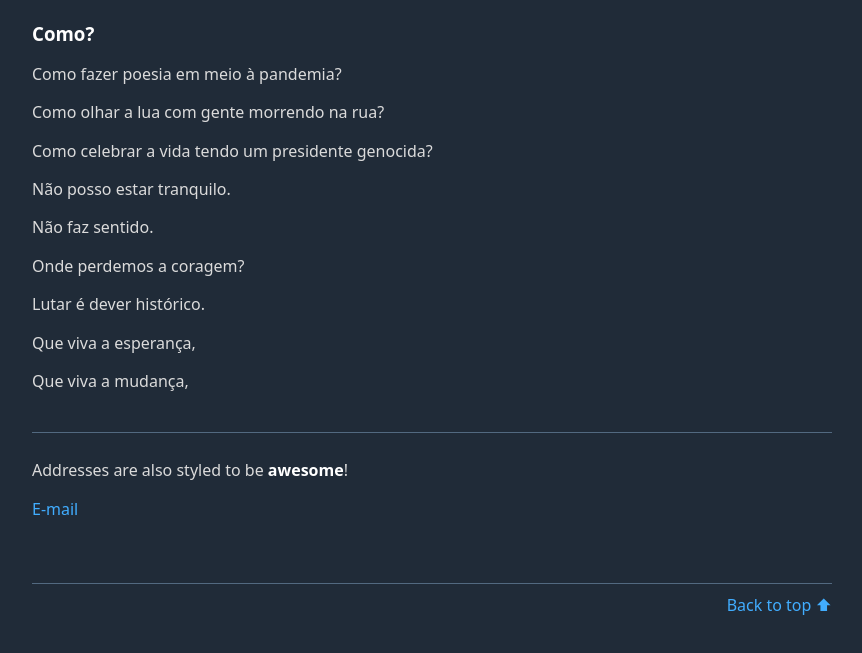
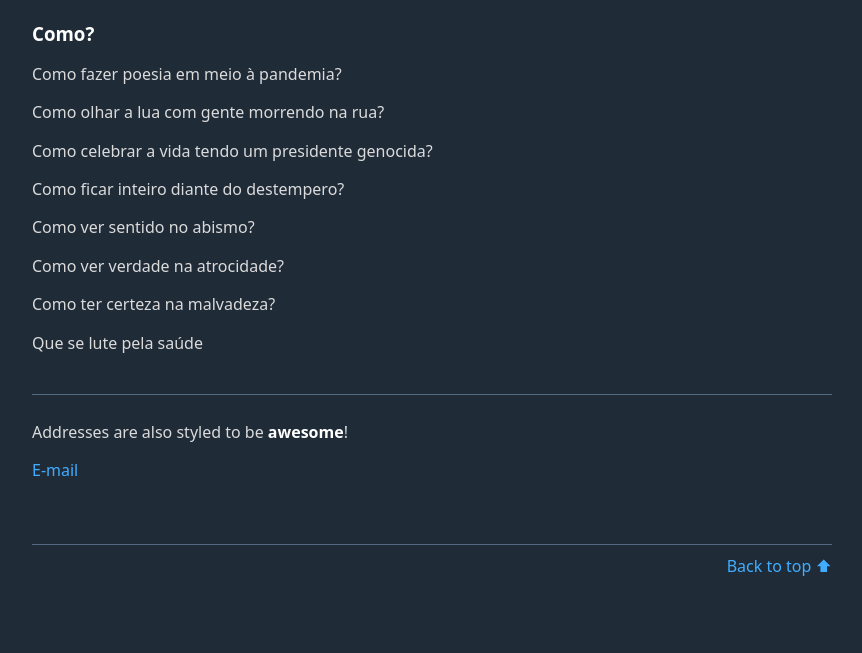
Before and after one commit to fragmentos/fragmentos.github.io, a website: page index.html in a window 1280 px wide. Shown: the part 115-768 px from the top of the page, without its empty margins (208-1070 px from the left). Drawn offline with nearby package versions, Linux system fonts and the light colour scheme; files that its build step writes are made by us from their sources; files whose address does not match are found by name.

Commit message:
Update index.html

```diff
--- a/index.html
+++ b/index.html
@@ -123,12 +123,12 @@
 	    Como fazer poesia em meio à pandemia?</p>
 <p>Como olhar a lua com gente morrendo na rua?</p>
 <p>Como celebrar a vida tendo um presidente genocida?</p>
-<p>Não posso estar tranquilo.</p>
-<p>Não faz sentido.</p>
-<p>Onde perdemos a coragem?</p>
-<p>Lutar é dever histórico.</p>
-<p>Que viva a esperança,</p>
-<p>Que viva a mudança,</p>
+<p>Como ficar inteiro diante do destempero?</p>
+<p>Como ver sentido no abismo?</p>
+<p>Como ver verdade na atrocidade?</p>
+<p>Como ter certeza na malvadeza?</p>
+<p>Que se lute pela saúde</p>
+<p></p>
 
 
     </p>
```
